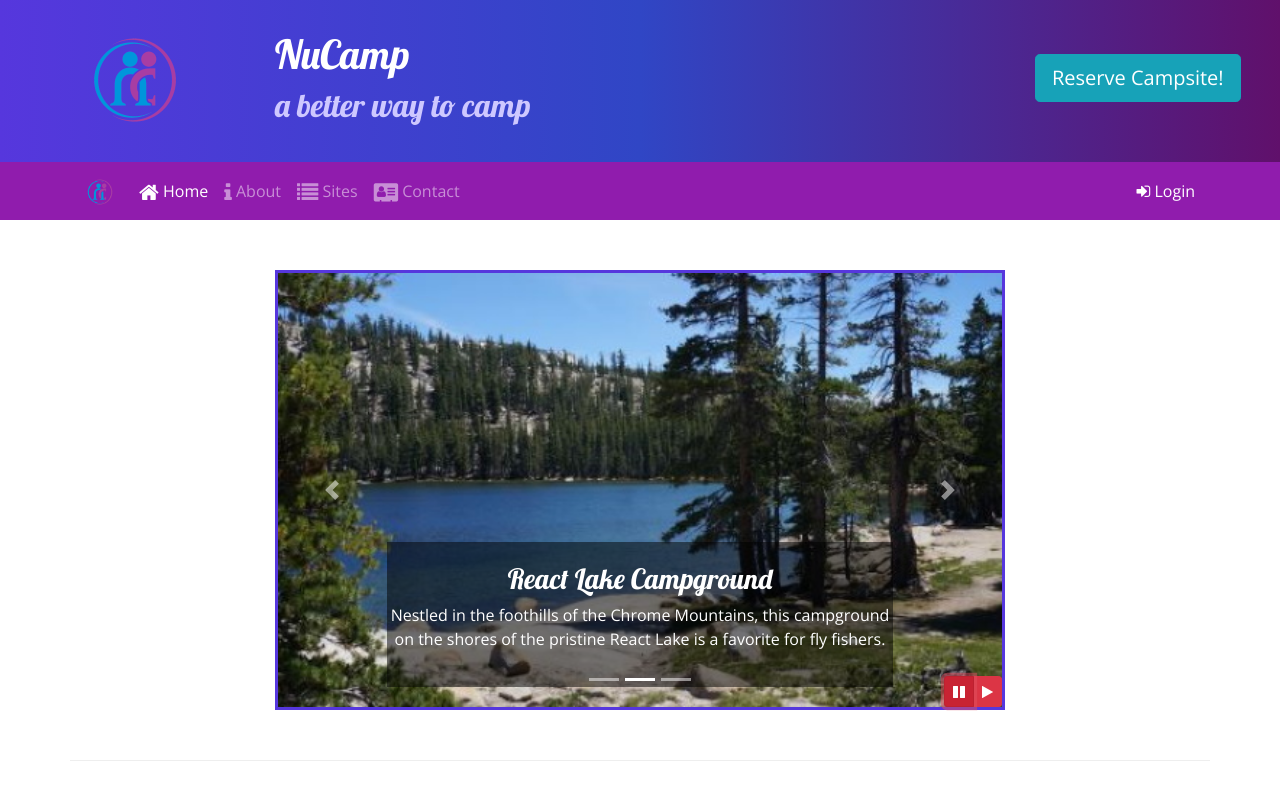
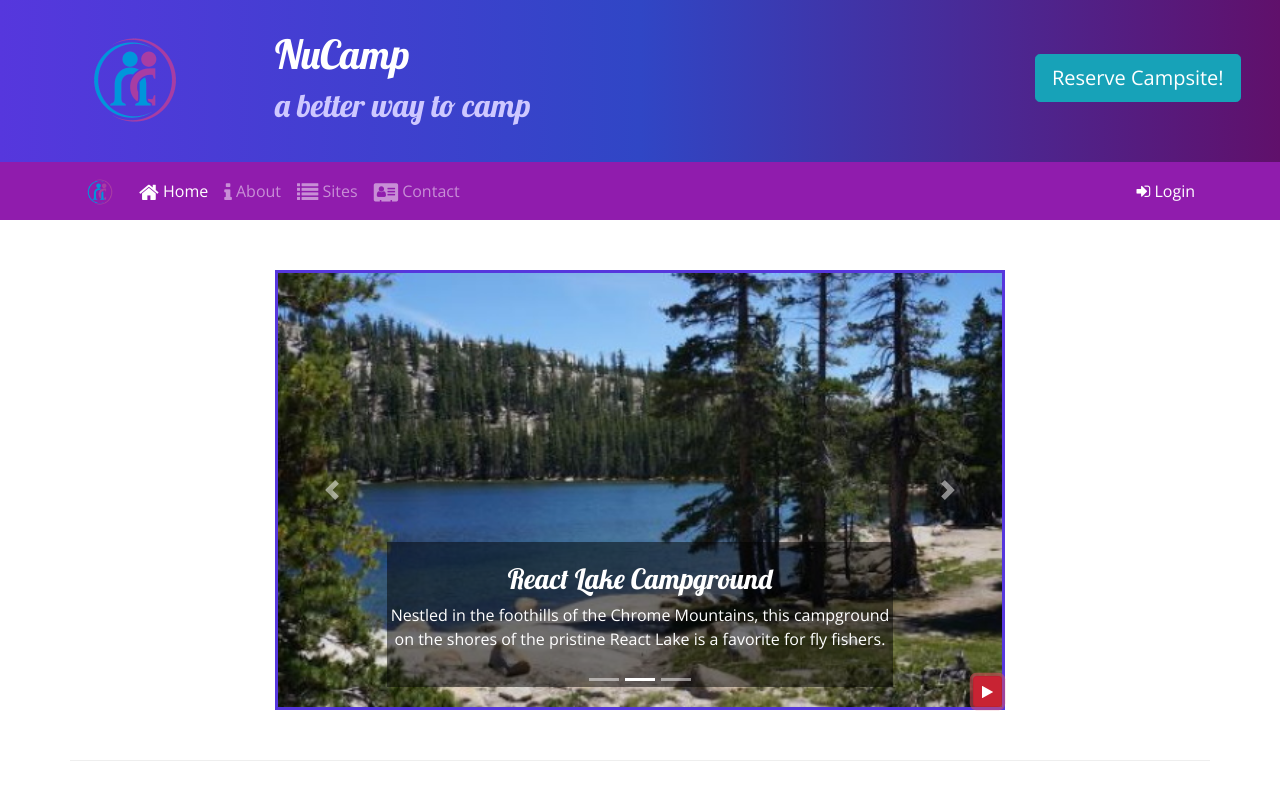
Before and after one commit to zafarsaad/nucamp.site, a website: page index.html in a window 1280 px wide. Both pictures are taken after a click on the button 959 px from the left and 691 px from the top of the page. Shown: the top 800 px of the page. Drawn offline with nearby package versions, Linux system fonts and the light colour scheme.

Commit message:
Bootstrap and jQuery Part 2

```diff
--- a/index.html
+++ b/index.html
@@ -31,7 +31,8 @@
                     <h2>a better way to camp</h2>
                 </div>
                 <div class="col-md-4 col-xl-2 mt-4">
-                    <button class="btn btn-info btn-lg text-nowrap" data-toggle="modal" data-target="#reserveModal">Reserve
+                    <button class="btn btn-info btn-lg text-nowrap" data-toggle="modal"
+                        data-target="#reserveModal">Reserve
                         Campsite!</button>
                 </div>
             </div>
@@ -215,14 +216,9 @@
                         <span class="carousel-control-next-icon"></span>
                         <span class="sr-only">Next</span>
                     </a>
-                    <div class="btn-group" id="carouselButton">
-                        <button class="btn btn-danger btn-sm" id="carouselPause">
-                            <i class="fa fa-pause"></i>
-                        </button>
-                        <button class="btn btn-danger btn-sm" id="carouselPlay">
-                            <i class="fa fa-play"></i>
-                        </button>
-                    </div>
+                    <button class="btn btn-danger btn-sm" id="carouselButton">
+                        <i class="fa fa-pause"></i>
+                    </button>
                 </div>
             </div>
         </div>
@@ -322,13 +318,19 @@
     <!-- question, to-do - Can we talk more about what's happening here -->
 
     <script>
-        $(function() {
-            $(".carousel").carousel( {interval:2000} );
-            $("#carouselPause").click(function(){
-                $(".carousel").carousel("pause");
-            });
-            $("#carouselPlay").click(function(){
-                $(".carousel").carousel("cycle");
+        $(function () {
+            $(".carousel").carousel({ interval: 2000 });
+            $("#carouselButton").click(function(){
+                if ($("#carouselButton").children("i").hasClass("fa-pause")) {
+                    $(".carousel").carousel("pause");
+                    $("#carouselButton").children("i").removeClass("fa-pause");
+                    $("#carouselButton").children("i").addClass("fa-play");
+                }
+                else {
+                    $(".carousel").carousel("cycle");
+                    $("#carouselButton").children("i").removeClass("fa-play");
+                    $("#carouselButton").children("i").addClass("fa-pause");
+                }
             });
         });
     </script>
```
